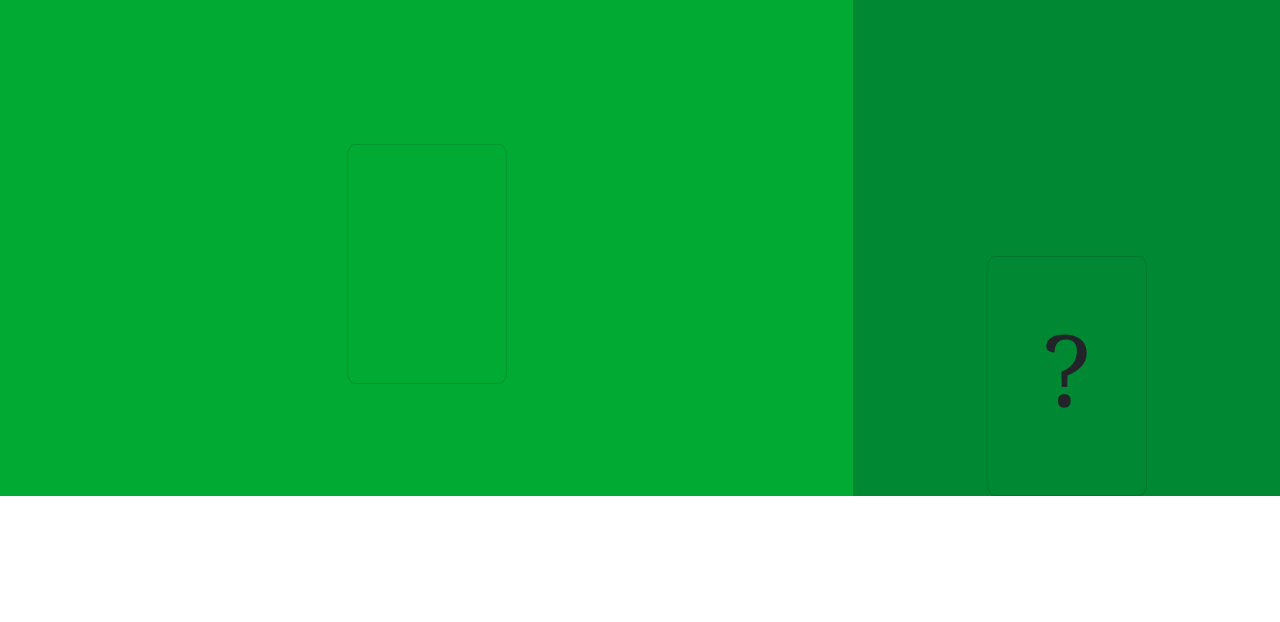
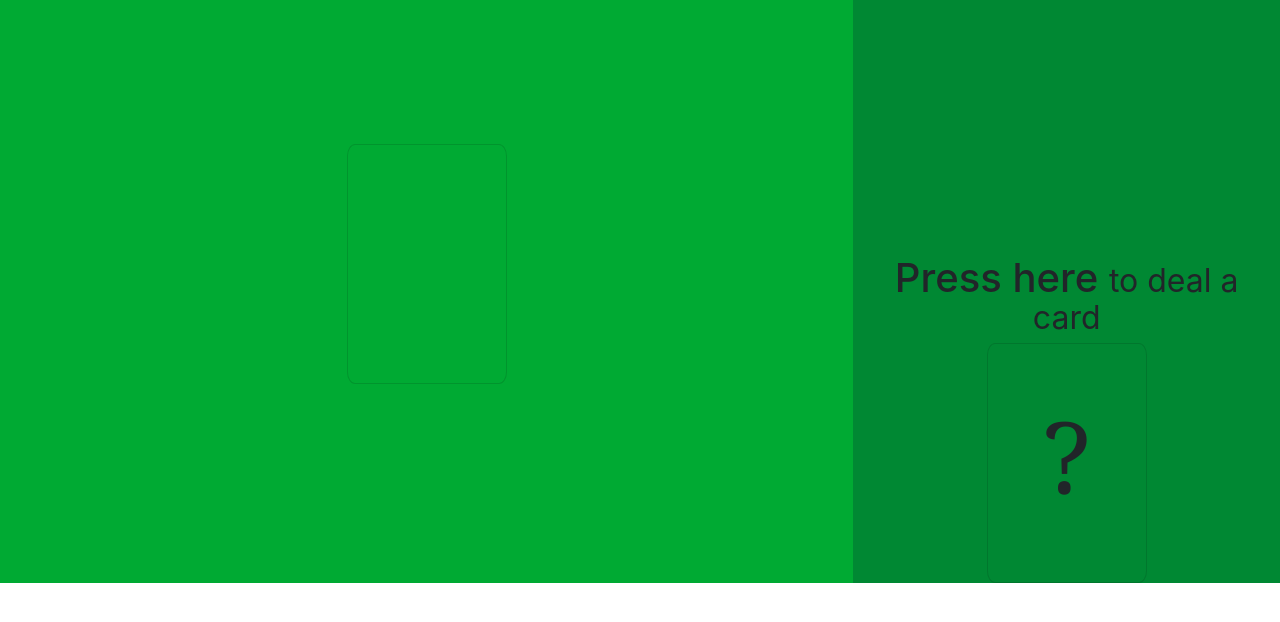
Before and after one commit to pussycat-software/deck-js, a plain HTML site: page index.html in a window 1280 px wide. Drawn offline with nearby package versions, Linux system fonts and the light colour scheme.

Commit message:
Add 'press here' title

```diff
--- a/index.html
+++ b/index.html
@@ -55,6 +55,7 @@
 
         <!-- Deck -->
         <div class="col-4 deck">
+          <div><h1>Press here <small>to deal a card</small></h1></div>
           <div class="card left">?</div>
         </div>
       </div>
```
